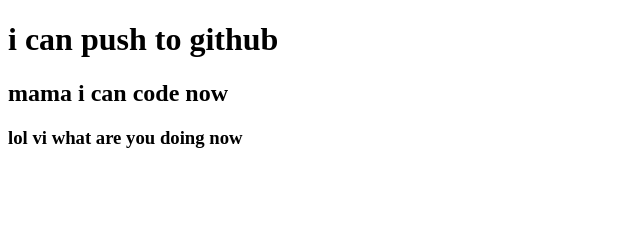
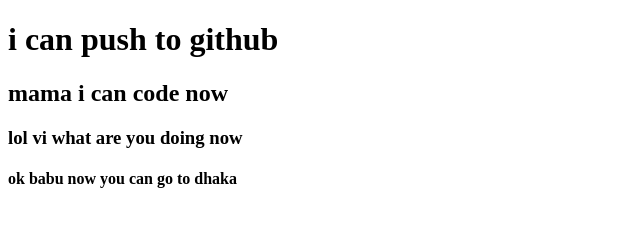
Before and after one commit to hosen718/try-my-best-learn, a plain HTML site: page index.html in a window 1280 px wide. Shown: the whole page, without its empty margins (0-640 px from the left). Drawn offline with Linux system fonts and the light colour scheme.

Commit message:
added header

```diff
--- a/index.html
+++ b/index.html
@@ -10,5 +10,6 @@
     <h1>i can push to github</h1>
     <h2>mama i can code now</h2>
     <h3>lol vi what are you doing now</h3>
+    <h4>ok babu now you can go to dhaka</h4>
 </body>
 </html>
```
